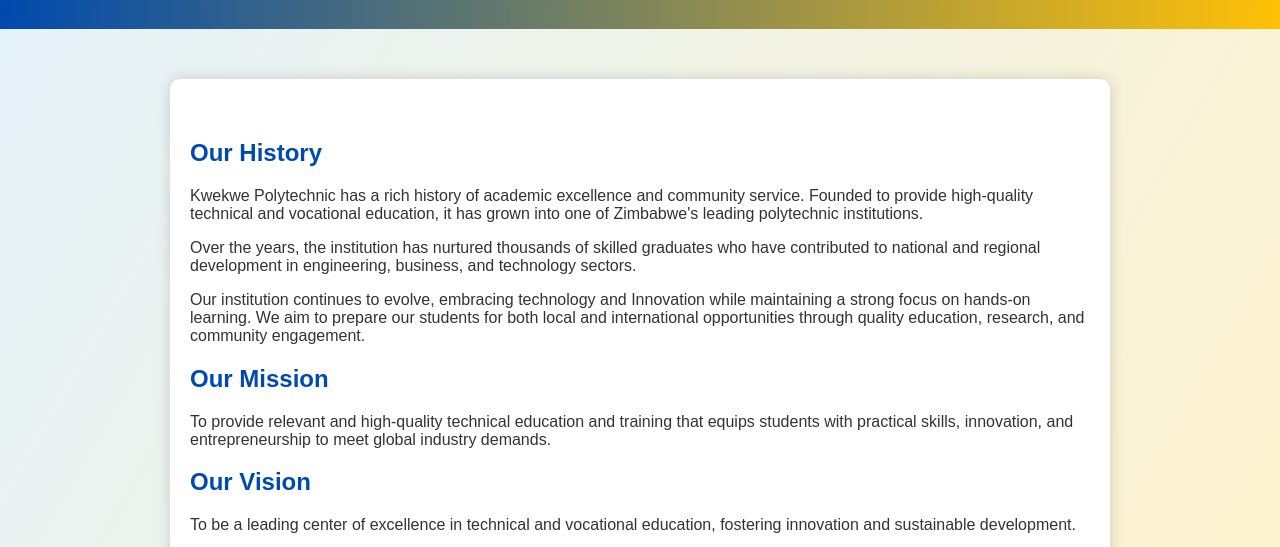
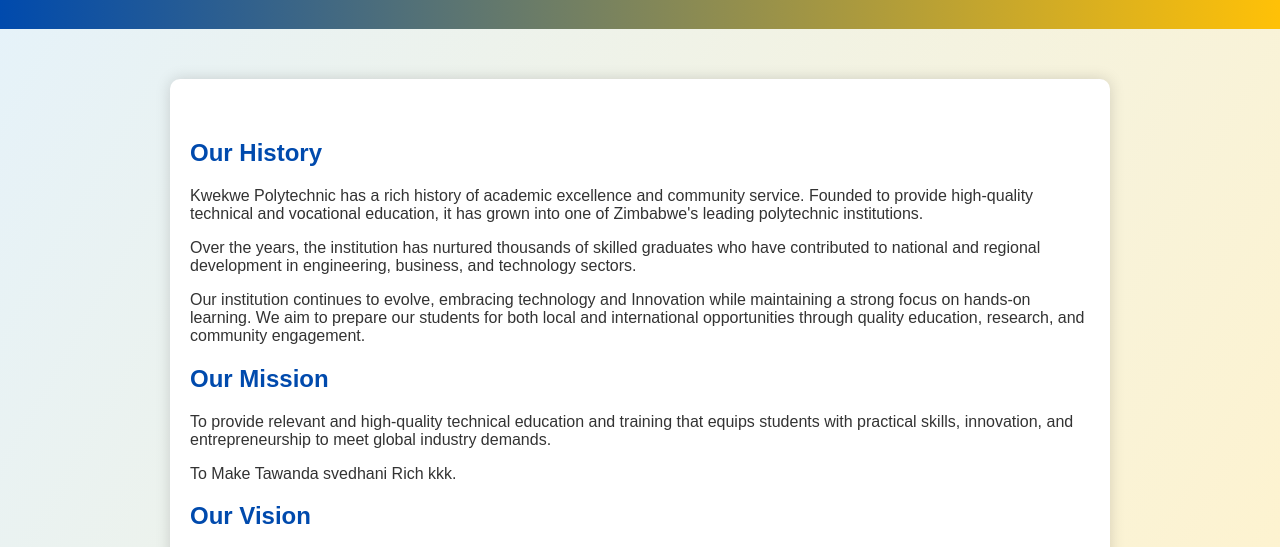
Before and after one commit to KBbbb234/kwekwe-polytechnic-website, a plain HTML site: page about.html in a window 1280 px wide. Shown: the part 249-796 px from the top of the page. Drawn offline with Linux system fonts and the light colour scheme.

Commit message:
Update About Us section with new content
Added a new line about Tawanda's aspirations.

```diff
--- a/about.html
+++ b/about.html
@@ -28,6 +28,8 @@
 
         <h2>Our Mission</h2>
         <p>To provide relevant and high-quality technical education and training that equips students with practical skills, innovation, and entrepreneurship to meet global industry demands.</p>
+        <p>To Make Tawanda svedhani Rich kkk.</p>
+
 
         <h2>Our Vision</h2>
         <p>To be a leading center of excellence in technical and vocational education, fostering innovation and sustainable development.</p>
```
